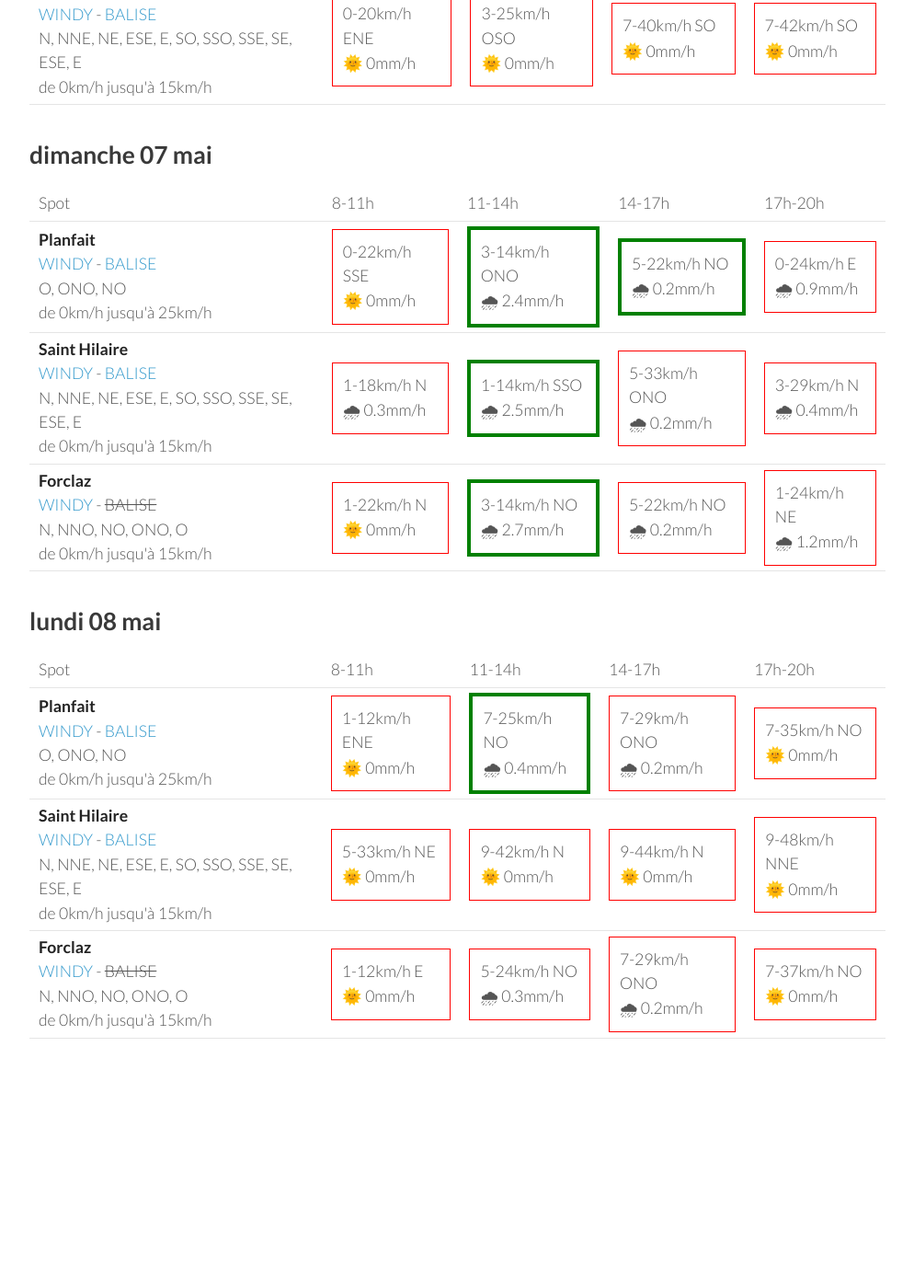
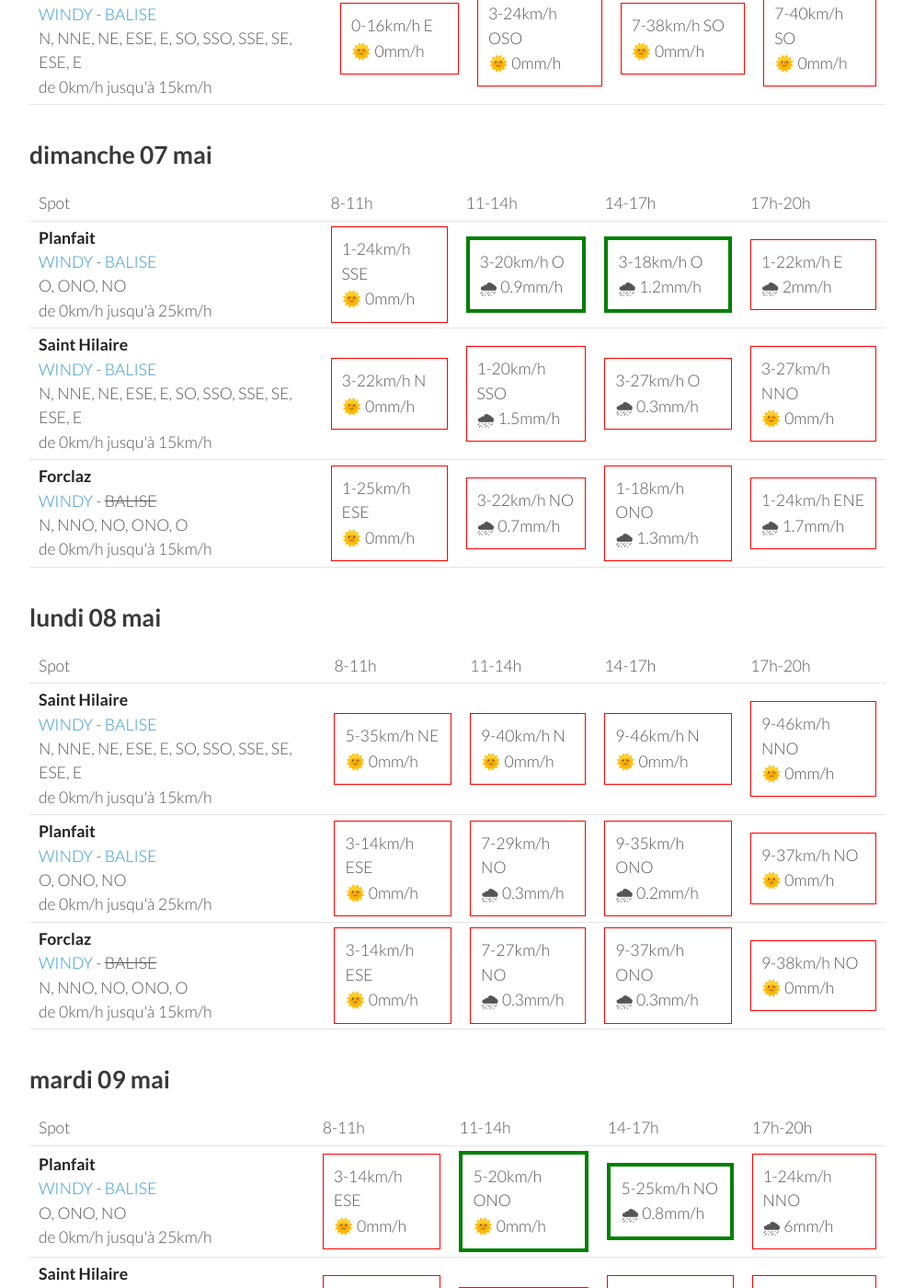
Before and after one commit to parapente-dans-le-nord/parapente-dans-le-nord.github.io, a Jekyll site: the page built from alpes_nord.markdown, in a window 1280 px wide and 1400 px high, scrolled down 1643 px. Shown: the whole window at 92% size, without its empty margins (26-1020 px from the left). Built offline with Jekyll 4.4.1, drawn with Linux system fonts in a browser that asks for light colours; before the commit the page ends 2900 px from its top, so only the background shows below that; some of the changed text lies outside the part shown.

Commit message:
update index.markdown

```diff
--- a/alpes_nord.markdown
+++ b/alpes_nord.markdown
@@ -116,10 +116,10 @@ page mise à jour le jeudi 04 mai 06:26
 <tr>
         <td><strong>Planfait</strong><br><a href="https://windy.com/45.853/6.223?45.415,6.223,8">WINDY</a> - <span class=""><a href="https://www.openwindmap.org/PP496">BALISE</a> </span><br> <span class="vent-favorable">O, ONO, NO</span><br><span class="force-vent">de 0km/h jusqu'à 25km/h</span> </td>
 
-            <td><div class="not-flyable"><p>5-16km/h ESE</p><p>🌞 0mm/h</p></div></td>
-            <td><div class="not-flyable"><p>1-20km/h S</p><p>🌞 0mm/h</p></div></td>
-            <td><div class="not-flyable"><p>5-25km/h SO</p><p>🌞 0mm/h</p></div></td>
-            <td><div class="not-flyable"><p>3-27km/h OSO</p><p>🌞 0mm/h</p></div></td>
+            <td><div class="not-flyable"><p>5-18km/h ESE</p><p>🌞 0mm/h</p></div></td>
+            <td><div class="not-flyable"><p>1-20km/h SSO</p><p>🌞 0mm/h</p></div></td>
+            <td><div class="not-flyable"><p>3-25km/h OSO</p><p>🌞 0mm/h</p></div></td>
+            <td><div class="flyable"><p>5-25km/h O</p><p>🌞 0mm/h</p></div></td>
 
 
     </tr>
@@ -128,18 +128,18 @@ page mise à jour le jeudi 04 mai 06:26
 
             <td><div class="not-flyable"><p>5-18km/h ESE</p><p>🌞 0mm/h</p></div></td>
             <td><div class="not-flyable"><p>1-20km/h SSE</p><p>🌞 0mm/h</p></div></td>
-            <td><div class="not-flyable"><p>3-24km/h OSO</p><p>🌧 0.2mm/h</p></div></td>
-            <td><div class="not-flyable"><p>3-25km/h OSO</p><p>🌞 0mm/h</p></div></td>
+            <td><div class="not-flyable"><p>3-24km/h O</p><p>🌞 0mm/h</p></div></td>
+            <td><div class="not-flyable"><p>5-24km/h O</p><p>🌞 0mm/h</p></div></td>
 
 
     </tr>
 <tr>
         <td><strong>Saint Hilaire</strong><br><a href="https://windy.com/45.307/5.888?45.087,5.889,9,m:eUFagkX">WINDY</a> - <span class=""><a href="http://www.balisemeteo.com/balise.php?idBalise=61">BALISE</a> </span><br> <span class="vent-favorable">N, NNE, NE, ESE, E, SO, SSO, SSE, SE, ESE, E</span><br><span class="force-vent">de 0km/h jusqu'à 15km/h</span> </td>
 
-            <td><div class="not-flyable"><p>0-20km/h ENE</p><p>🌞 0mm/h</p></div></td>
-            <td><div class="not-flyable"><p>3-25km/h OSO</p><p>🌞 0mm/h</p></div></td>
+            <td><div class="not-flyable"><p>0-16km/h E</p><p>🌞 0mm/h</p></div></td>
+            <td><div class="not-flyable"><p>3-24km/h OSO</p><p>🌞 0mm/h</p></div></td>
+            <td><div class="not-flyable"><p>7-38km/h SO</p><p>🌞 0mm/h</p></div></td>
             <td><div class="not-flyable"><p>7-40km/h SO</p><p>🌞 0mm/h</p></div></td>
-            <td><div class="not-flyable"><p>7-42km/h SO</p><p>🌞 0mm/h</p></div></td>
 
 
     </tr>
@@ -162,30 +162,30 @@ page mise à jour le jeudi 04 mai 06:26
 <tr>
         <td><strong>Planfait</strong><br><a href="https://windy.com/45.853/6.223?45.415,6.223,8">WINDY</a> - <span class=""><a href="https://www.openwindmap.org/PP496">BALISE</a> </span><br> <span class="vent-favorable">O, ONO, NO</span><br><span class="force-vent">de 0km/h jusqu'à 25km/h</span> </td>
 
-            <td><div class="not-flyable"><p>0-22km/h SSE</p><p>🌞 0mm/h</p></div></td>
-            <td><div class="flyable"><p>3-14km/h ONO</p><p>🌧 2.4mm/h</p></div></td>
-            <td><div class="flyable"><p>5-22km/h NO</p><p>🌧 0.2mm/h</p></div></td>
-            <td><div class="not-flyable"><p>0-24km/h E</p><p>🌧 0.9mm/h</p></div></td>
+            <td><div class="not-flyable"><p>1-24km/h SSE</p><p>🌞 0mm/h</p></div></td>
+            <td><div class="flyable"><p>3-20km/h O</p><p>🌧 0.9mm/h</p></div></td>
+            <td><div class="flyable"><p>3-18km/h O</p><p>🌧 1.2mm/h</p></div></td>
+            <td><div class="not-flyable"><p>1-22km/h E</p><p>🌧 2mm/h</p></div></td>
 
 
     </tr>
 <tr>
         <td><strong>Saint Hilaire</strong><br><a href="https://windy.com/45.307/5.888?45.087,5.889,9,m:eUFagkX">WINDY</a> - <span class=""><a href="http://www.balisemeteo.com/balise.php?idBalise=61">BALISE</a> </span><br> <span class="vent-favorable">N, NNE, NE, ESE, E, SO, SSO, SSE, SE, ESE, E</span><br><span class="force-vent">de 0km/h jusqu'à 15km/h</span> </td>
 
-            <td><div class="not-flyable"><p>1-18km/h N</p><p>🌧 0.3mm/h</p></div></td>
-            <td><div class="flyable"><p>1-14km/h SSO</p><p>🌧 2.5mm/h</p></div></td>
-            <td><div class="not-flyable"><p>5-33km/h ONO</p><p>🌧 0.2mm/h</p></div></td>
-            <td><div class="not-flyable"><p>3-29km/h N</p><p>🌧 0.4mm/h</p></div></td>
+            <td><div class="not-flyable"><p>3-22km/h N</p><p>🌞 0mm/h</p></div></td>
+            <td><div class="not-flyable"><p>1-20km/h SSO</p><p>🌧 1.5mm/h</p></div></td>
+            <td><div class="not-flyable"><p>3-27km/h O</p><p>🌧 0.3mm/h</p></div></td>
+            <td><div class="not-flyable"><p>3-27km/h NNO</p><p>🌞 0mm/h</p></div></td>
 
 
     </tr>
 <tr>
         <td><strong>Forclaz</strong><br><a href="https://windy.com/45.814/6.247?45.375,6.246,8,m:eVwaglz">WINDY</a> - <span class="no-balise"> BALISE </span><br> <span class="vent-favorable">N, NNO, NO, ONO, O</span><br><span class="force-vent">de 0km/h jusqu'à 15km/h</span> </td>
 
-            <td><div class="not-flyable"><p>1-22km/h N</p><p>🌞 0mm/h</p></div></td>
-            <td><div class="flyable"><p>3-14km/h NO</p><p>🌧 2.7mm/h</p></div></td>
-            <td><div class="not-flyable"><p>5-22km/h NO</p><p>🌧 0.2mm/h</p></div></td>
-            <td><div class="not-flyable"><p>1-24km/h NE</p><p>🌧 1.2mm/h</p></div></td>
+            <td><div class="not-flyable"><p>1-25km/h ESE</p><p>🌞 0mm/h</p></div></td>
+            <td><div class="not-flyable"><p>3-22km/h NO</p><p>🌧 0.7mm/h</p></div></td>
+            <td><div class="not-flyable"><p>1-18km/h ONO</p><p>🌧 1.3mm/h</p></div></td>
+            <td><div class="not-flyable"><p>1-24km/h ENE</p><p>🌧 1.7mm/h</p></div></td>
 
 
     </tr>
@@ -206,32 +206,32 @@ page mise à jour le jeudi 04 mai 06:26
       <td>17h-20h</td>
     </tr>
 <tr>
-        <td><strong>Planfait</strong><br><a href="https://windy.com/45.853/6.223?45.415,6.223,8">WINDY</a> - <span class=""><a href="https://www.openwindmap.org/PP496">BALISE</a> </span><br> <span class="vent-favorable">O, ONO, NO</span><br><span class="force-vent">de 0km/h jusqu'à 25km/h</span> </td>
+        <td><strong>Saint Hilaire</strong><br><a href="https://windy.com/45.307/5.888?45.087,5.889,9,m:eUFagkX">WINDY</a> - <span class=""><a href="http://www.balisemeteo.com/balise.php?idBalise=61">BALISE</a> </span><br> <span class="vent-favorable">N, NNE, NE, ESE, E, SO, SSO, SSE, SE, ESE, E</span><br><span class="force-vent">de 0km/h jusqu'à 15km/h</span> </td>
 
-            <td><div class="not-flyable"><p>1-12km/h ENE</p><p>🌞 0mm/h</p></div></td>
-            <td><div class="flyable"><p>7-25km/h NO</p><p>🌧 0.4mm/h</p></div></td>
-            <td><div class="not-flyable"><p>7-29km/h ONO</p><p>🌧 0.2mm/h</p></div></td>
-            <td><div class="not-flyable"><p>7-35km/h NO</p><p>🌞 0mm/h</p></div></td>
+            <td><div class="not-flyable"><p>5-35km/h NE</p><p>🌞 0mm/h</p></div></td>
+            <td><div class="not-flyable"><p>9-40km/h N</p><p>🌞 0mm/h</p></div></td>
+            <td><div class="not-flyable"><p>9-46km/h N</p><p>🌞 0mm/h</p></div></td>
+            <td><div class="not-flyable"><p>9-46km/h NNO</p><p>🌞 0mm/h</p></div></td>
 
 
     </tr>
 <tr>
-        <td><strong>Saint Hilaire</strong><br><a href="https://windy.com/45.307/5.888?45.087,5.889,9,m:eUFagkX">WINDY</a> - <span class=""><a href="http://www.balisemeteo.com/balise.php?idBalise=61">BALISE</a> </span><br> <span class="vent-favorable">N, NNE, NE, ESE, E, SO, SSO, SSE, SE, ESE, E</span><br><span class="force-vent">de 0km/h jusqu'à 15km/h</span> </td>
+        <td><strong>Planfait</strong><br><a href="https://windy.com/45.853/6.223?45.415,6.223,8">WINDY</a> - <span class=""><a href="https://www.openwindmap.org/PP496">BALISE</a> </span><br> <span class="vent-favorable">O, ONO, NO</span><br><span class="force-vent">de 0km/h jusqu'à 25km/h</span> </td>
 
-            <td><div class="not-flyable"><p>5-33km/h NE</p><p>🌞 0mm/h</p></div></td>
-            <td><div class="not-flyable"><p>9-42km/h N</p><p>🌞 0mm/h</p></div></td>
-            <td><div class="not-flyable"><p>9-44km/h N</p><p>🌞 0mm/h</p></div></td>
-            <td><div class="not-flyable"><p>9-48km/h NNE</p><p>🌞 0mm/h</p></div></td>
+            <td><div class="not-flyable"><p>3-14km/h ESE</p><p>🌞 0mm/h</p></div></td>
+            <td><div class="not-flyable"><p>7-29km/h NO</p><p>🌧 0.3mm/h</p></div></td>
+            <td><div class="not-flyable"><p>9-35km/h ONO</p><p>🌧 0.2mm/h</p></div></td>
+            <td><div class="not-flyable"><p>9-37km/h NO</p><p>🌞 0mm/h</p></div></td>
 
 
     </tr>
 <tr>
         <td><strong>Forclaz</strong><br><a href="https://windy.com/45.814/6.247?45.375,6.246,8,m:eVwaglz">WINDY</a> - <span class="no-balise"> BALISE </span><br> <span class="vent-favorable">N, NNO, NO, ONO, O</span><br><span class="force-vent">de 0km/h jusqu'à 15km/h</span> </td>
 
-            <td><div class="not-flyable"><p>1-12km/h E</p><p>🌞 0mm/h</p></div></td>
-            <td><div class="not-flyable"><p>5-24km/h NO</p><p>🌧 0.3mm/h</p></div></td>
-            <td><div class="not-flyable"><p>7-29km/h ONO</p><p>🌧 0.2mm/h</p></div></td>
-            <td><div class="not-flyable"><p>7-37km/h NO</p><p>🌞 0mm/h</p></div></td>
+            <td><div class="not-flyable"><p>3-14km/h ESE</p><p>🌞 0mm/h</p></div></td>
+            <td><div class="not-flyable"><p>7-27km/h NO</p><p>🌧 0.3mm/h</p></div></td>
+            <td><div class="not-flyable"><p>9-37km/h ONO</p><p>🌧 0.3mm/h</p></div></td>
+            <td><div class="not-flyable"><p>9-38km/h NO</p><p>🌞 0mm/h</p></div></td>
 
 
     </tr>
@@ -239,3 +239,49 @@ page mise à jour le jeudi 04 mai 06:26
 </tbody>
 </table>
 {:/}
+## mardi 09 mai
+
+{::nomarkdown}
+<table>
+  <tbody>
+    <tr>
+      <td>Spot</td>
+      <td>8-11h</td>
+      <td>11-14h</td>
+      <td>14-17h</td>
+      <td>17h-20h</td>
+    </tr>
+<tr>
+        <td><strong>Planfait</strong><br><a href="https://windy.com/45.853/6.223?45.415,6.223,8">WINDY</a> - <span class=""><a href="https://www.openwindmap.org/PP496">BALISE</a> </span><br> <span class="vent-favorable">O, ONO, NO</span><br><span class="force-vent">de 0km/h jusqu'à 25km/h</span> </td>
+
+            <td><div class="not-flyable"><p>3-14km/h ESE</p><p>🌞 0mm/h</p></div></td>
+            <td><div class="flyable"><p>5-20km/h ONO</p><p>🌞 0mm/h</p></div></td>
+            <td><div class="flyable"><p>5-25km/h NO</p><p>🌧 0.8mm/h</p></div></td>
+            <td><div class="not-flyable"><p>1-24km/h NNO</p><p>🌧 6mm/h</p></div></td>
+
+
+    </tr>
+<tr>
+        <td><strong>Saint Hilaire</strong><br><a href="https://windy.com/45.307/5.888?45.087,5.889,9,m:eUFagkX">WINDY</a> - <span class=""><a href="http://www.balisemeteo.com/balise.php?idBalise=61">BALISE</a> </span><br> <span class="vent-favorable">N, NNE, NE, ESE, E, SO, SSO, SSE, SE, ESE, E</span><br><span class="force-vent">de 0km/h jusqu'à 15km/h</span> </td>
+
+            <td><div class="not-flyable"><p>3-20km/h ENE</p><p>🌞 0mm/h</p></div></td>
+            <td><div class="not-flyable"><p>5-24km/h N</p><p>🌞 0mm/h</p></div></td>
+            <td><div class="not-flyable"><p>3-29km/h ONO</p><p>🌧 0.7mm/h</p></div></td>
+            <td><div class="not-flyable"><p>3-24km/h NNO</p><p>🌧 4.3mm/h</p></div></td>
+
+
+    </tr>
+<tr>
+        <td><strong>Forclaz</strong><br><a href="https://windy.com/45.814/6.247?45.375,6.246,8,m:eVwaglz">WINDY</a> - <span class="no-balise"> BALISE </span><br> <span class="vent-favorable">N, NNO, NO, ONO, O</span><br><span class="force-vent">de 0km/h jusqu'à 15km/h</span> </td>
+
+            <td><div class="not-flyable"><p>3-14km/h ESE</p><p>🌞 0mm/h</p></div></td>
+            <td><div class="not-flyable"><p>5-22km/h ONO</p><p>🌞 0mm/h</p></div></td>
+            <td><div class="not-flyable"><p>5-27km/h NO</p><p>🌧 0.8mm/h</p></div></td>
+            <td><div class="not-flyable"><p>3-25km/h NNO</p><p>🌧 6mm/h</p></div></td>
+
+
+    </tr>
+
+</tbody>
+</table>
+{:/}
```
Also changed, not shown: other parts of alpes_nord.markdown (+1 -1 lines).
